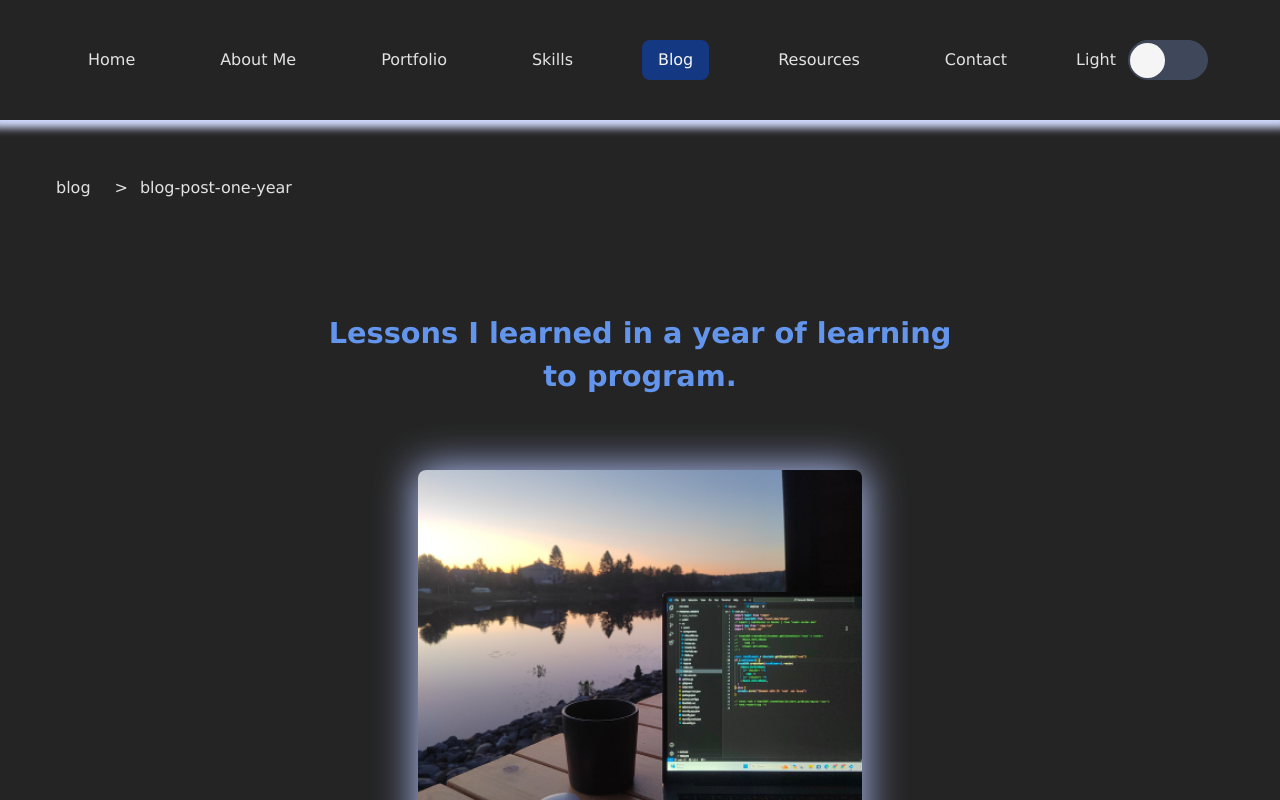
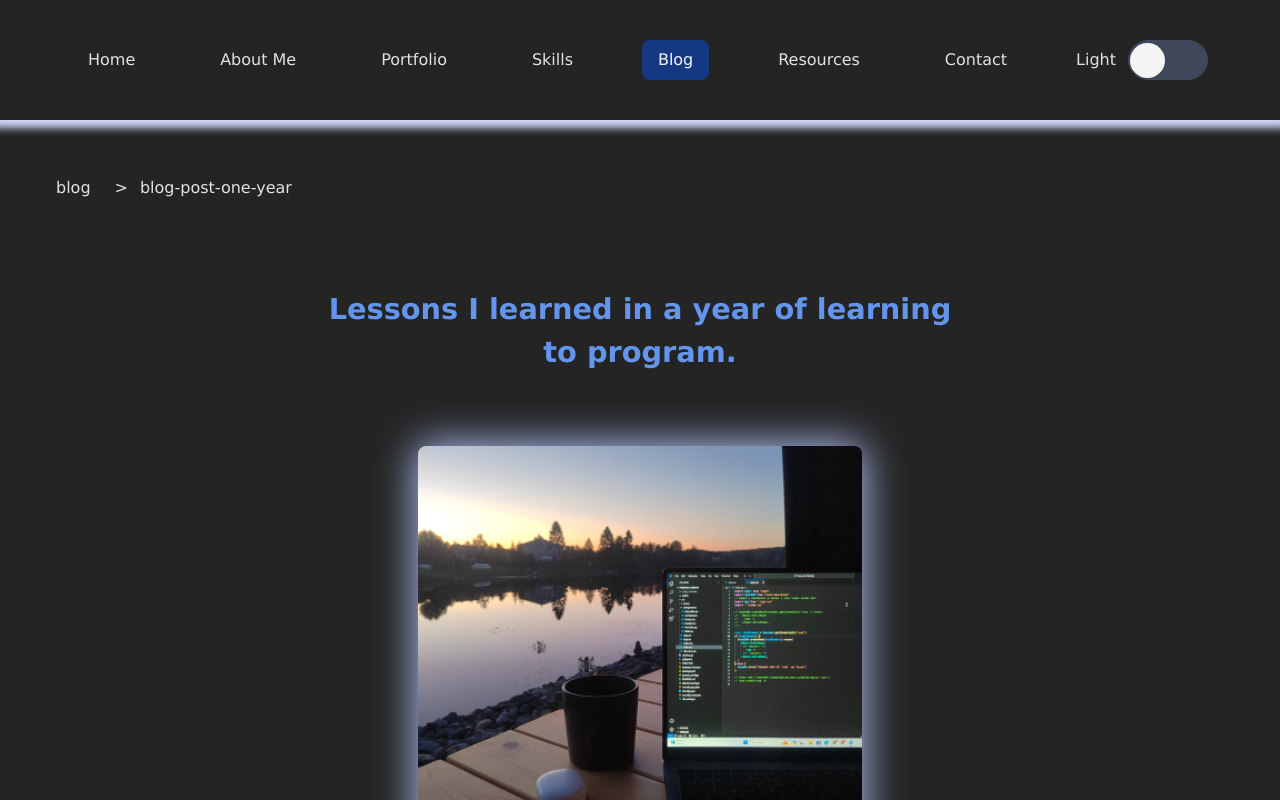
Before and after one commit to alenatih/Personal-Website, a React (Vite) app: page /blog/blog-post-one-year in a window 1280 px wide. Built offline with nearby package versions, Linux system fonts and the light colour scheme.

Commit message:
Update blog post

```diff
--- a/src/App.css
+++ b/src/App.css
@@ -115,7 +115,7 @@
   font-size: 1.8rem;
   font-weight: 700;
   text-align: center;
-  margin: 4rem 0 4rem;
+  margin: 2.5rem 0 4rem;
 }
 
 .blog-post-text {
```
